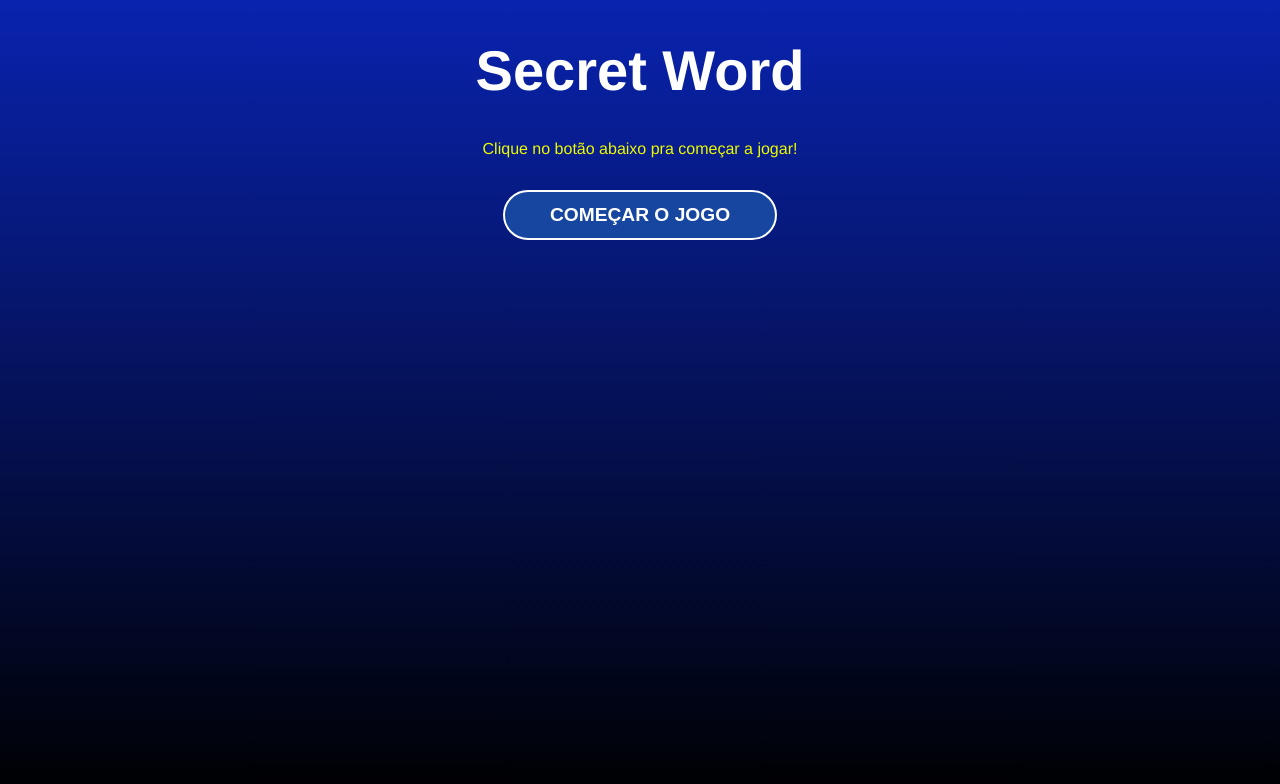
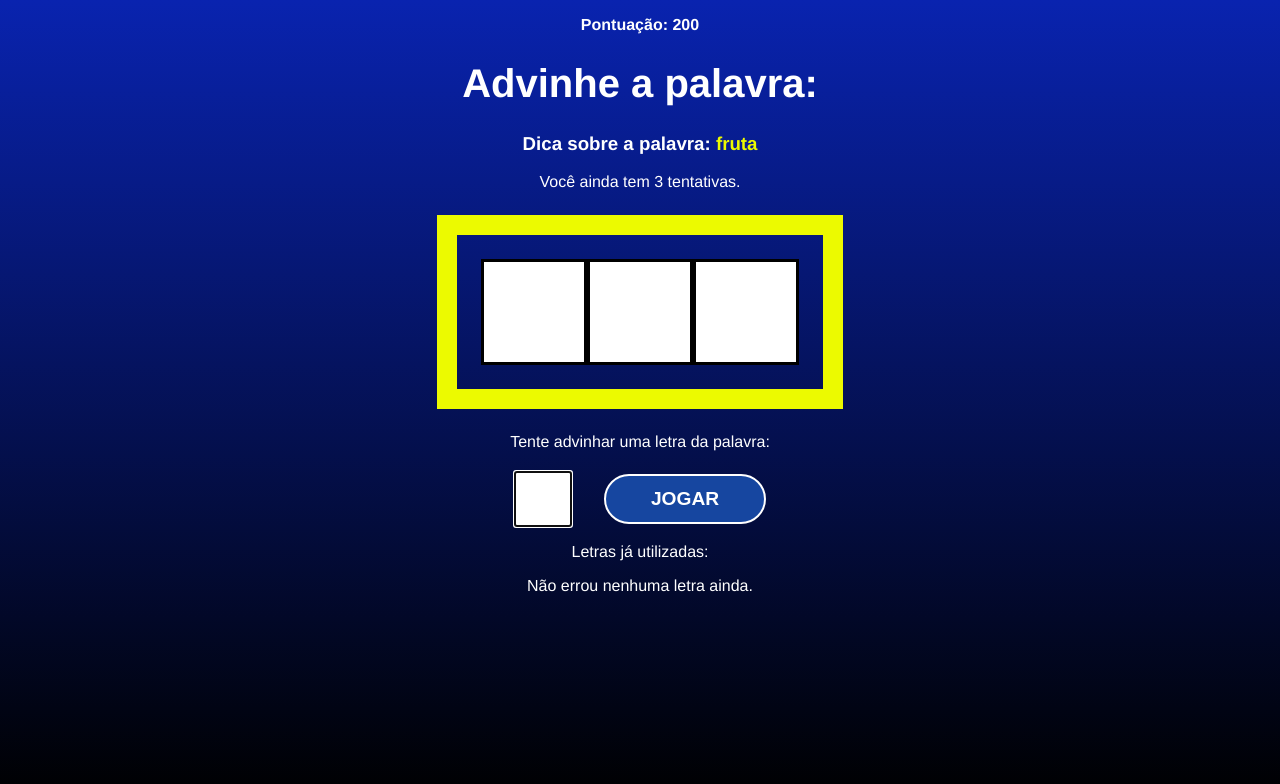
Before and after one commit to andersondesigner3d/secret_word, a React (Vite) app: page / in a window 1280 px wide. Shown: the top 784 px of the page. Built offline with nearby package versions, Linux system fonts and the light colour scheme.

Commit message:
terminado o jogo e as pontuações

```diff
--- a/src/App.jsx
+++ b/src/App.jsx
@@ -2,7 +2,7 @@
 import './App.css'
 
 //react hooks
-import { useCallback,useEffect,useState } from "react";
+import { useEffect,useState } from "react";
 
 //dados
 import {wordsList} from "./data/words";
@@ -19,6 +19,8 @@ const stages = [
   {id: 3 , name: "end"}
 ]
 
+const guessesQty = 3;
+
 function App() {
 
   const [gameStage,setGameStage] = useState(stages[0].name);
@@ -34,7 +36,7 @@ function App() {
   //letras erradas
   const [wrongLetters,setWrongLetters] = useState([]);
   //chances
-  const [guesses,setGuesses] = useState(3);
+  const [guesses,setGuesses] = useState(guessesQty);
   //pontuação
   const [score,setScore] = useState(0);
 
@@ -52,12 +54,13 @@ function App() {
 
   //starts secret word game
   const startGame = () =>{
+    //limpa todas as letras
+    clearLetterStates();
     //pick word,category and letters
     const {word,category} = pickWordAndCategory();
     //quebra word em letras
     let wordLetters = word.split("");
     wordLetters = wordLetters.map((l) => l.toLowerCase());
-    console.log(category+" "+word+" "+wordLetters);
 
     //seta as variaveis
     setPickedWord(word);
@@ -86,14 +89,43 @@ function App() {
         ...actualWrongLetters,
         normalizedLetter,
       ]);
+
+      setGuesses((actualGuesses)=>actualGuesses - 1);
+
     }
   };
 
-    console.log(guessedLetters);
-    console.log(wrongLetters);
+  const clearLetterStates = () =>{
+    setGuessedLetters([]);
+    setWrongLetters([]);
+  }
+
+  //check if guesses ended
+  useEffect(()=>{
+    if(guesses<=0){
+      //reset all states
+      clearLetterStates();
+      setGameStage(stages[2].name);
+    }
+  },[guesses]);
+
+  //check win condition
+  useEffect(()=>{
+    //pega as letras em letters e cria um novo array sem repetir letras
+    const uniqueLetters = [...new Set(letters)];
+    //win condition
+    if(guessedLetters.length == uniqueLetters.length){
+      //add score
+      setScore((actualScore)=>(actualScore += 100));
+      //restart the game with new word
+      startGame();
+    }
+  },[guessedLetters]);
 
   //reinicia o jogo
   const retry = () =>{
+    setScore(0);
+    setGuesses(guessesQty);
     setGameStage(stages[0].name);
   };
 
@@ -110,7 +142,7 @@ function App() {
         guesses = {guesses}
         score = {score}
       />}
-      {gameStage === "end" && <GameOver retry={retry} />}
+      {gameStage === "end" && <GameOver retry={retry} score={score} />}
     </div>
   )
 }
--- a/src/components/Game.jsx
+++ b/src/components/Game.jsx
@@ -57,6 +57,7 @@ const Game = ({
           onChange={(e) => setLetter(e.target.value)}
           value={letter}
           ref={letterInputRef}
+          autoFocus
            />
           <button>Jogar</button>
         </form>
--- a/src/components/GameOver.css
+++ b/src/components/GameOver.css
@@ -0,0 +1,4 @@
+h2 span {
+    color: #ecfa00;
+    font-size: 1.5em;
+}
--- a/src/components/GameOver.jsx
+++ b/src/components/GameOver.jsx
@@ -1,9 +1,10 @@
 import "./GameOver.css";
 
-const GameOver = ({retry}) => {
+const GameOver = ({retry,score}) => {
   return (
     <div>
       <h1>Game Over</h1>
+      <h2>A sua pontuação foi: <span>{score}</span></h2>
       <button onClick={retry}>Resetar jogo</button>
     </div>
   )
```
